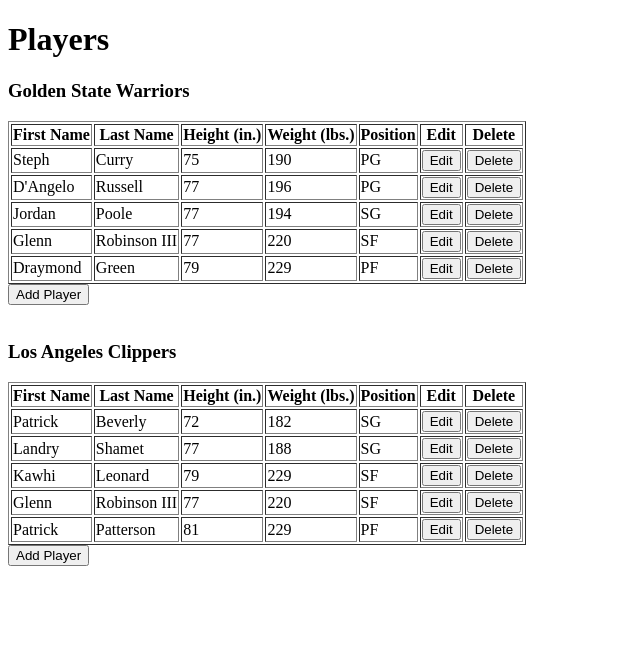
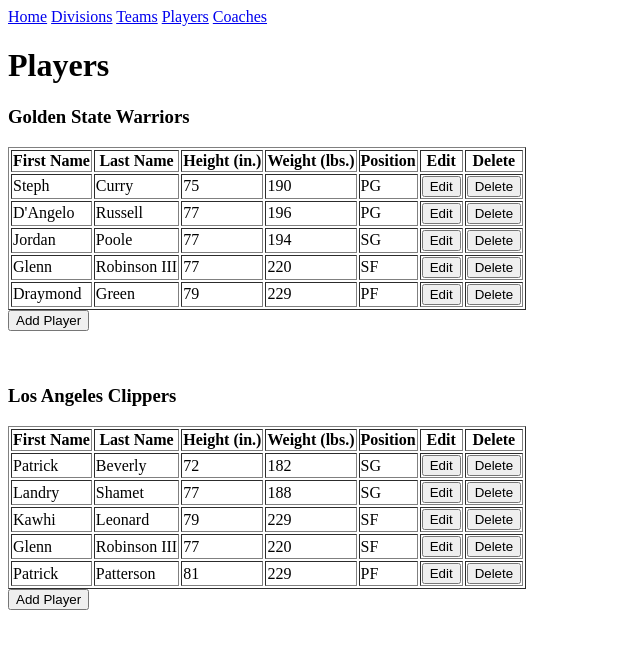
Before and after one commit to cameronbarba/cs340Project, a plain HTML site: page players.html in a window 1280 px wide. Shown: the whole page, without its empty margins (0-640 px from the left). Drawn offline with Linux system fonts and the light colour scheme.

Commit message:
Add files via upload

```diff
--- a/players.html
+++ b/players.html
@@ -4,6 +4,14 @@
 	<title>Players</title>
 </head>
 <body>
+	<header class="menu">
+		<a href="index.html" class="menu-links">Home</a>
+		<a href="divisions.html" class="menu-links">Divisions</a>
+		<a href="teams.html" class="menu-links">Teams</a>
+		<a href="players.html" class="menu-links">Players</a>
+		<a href="coaches.html" class="menu-links">Coaches</a>
+	</header>
+
 	<h1>Players</h1>
 
 	<div>
@@ -71,6 +79,7 @@
 		<button>Add Player</button>
 	</div>
 
+	<br>
 	<br>
 
 	<div>
```
Also changed, not shown: coaches.html (+1 -0 lines).
